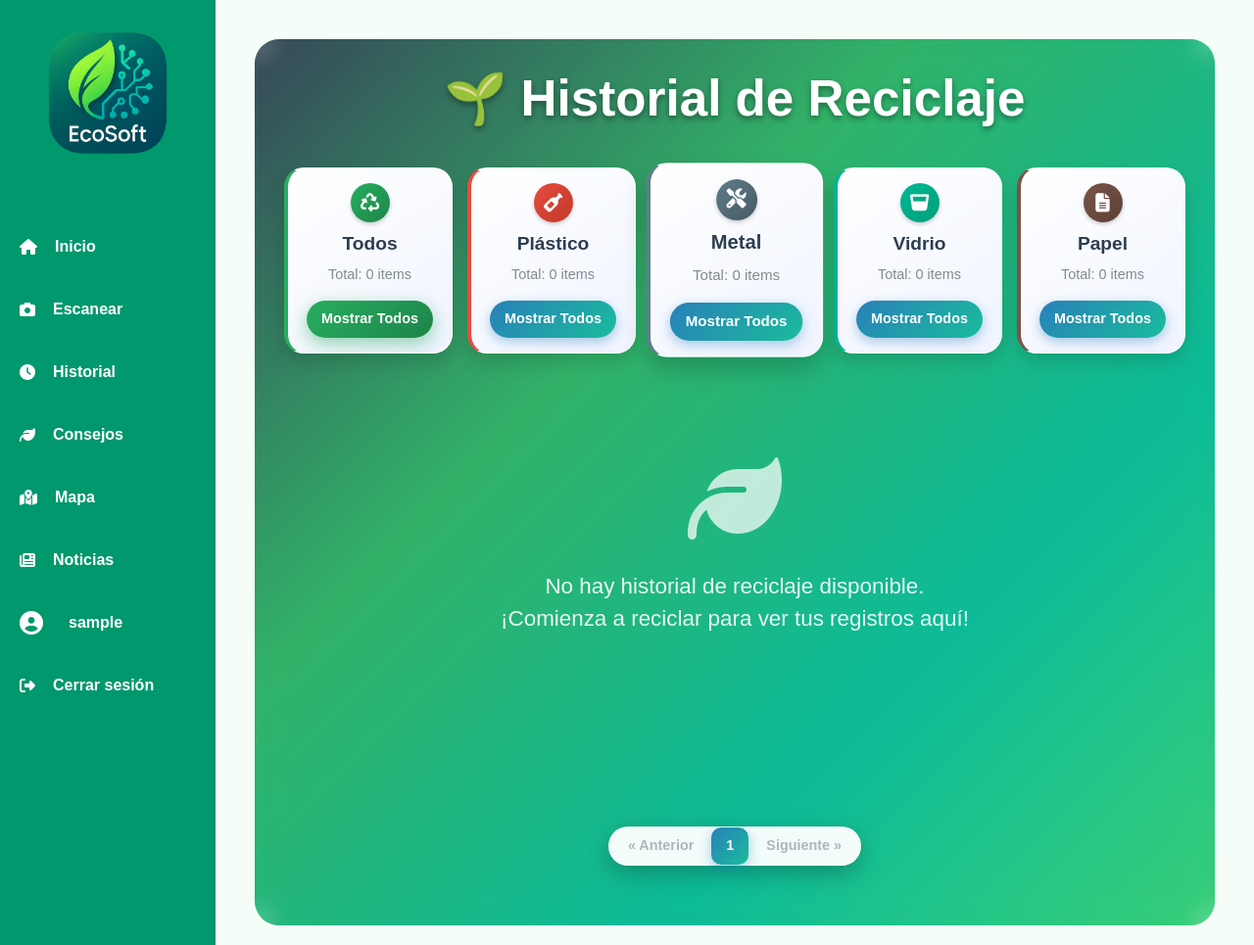
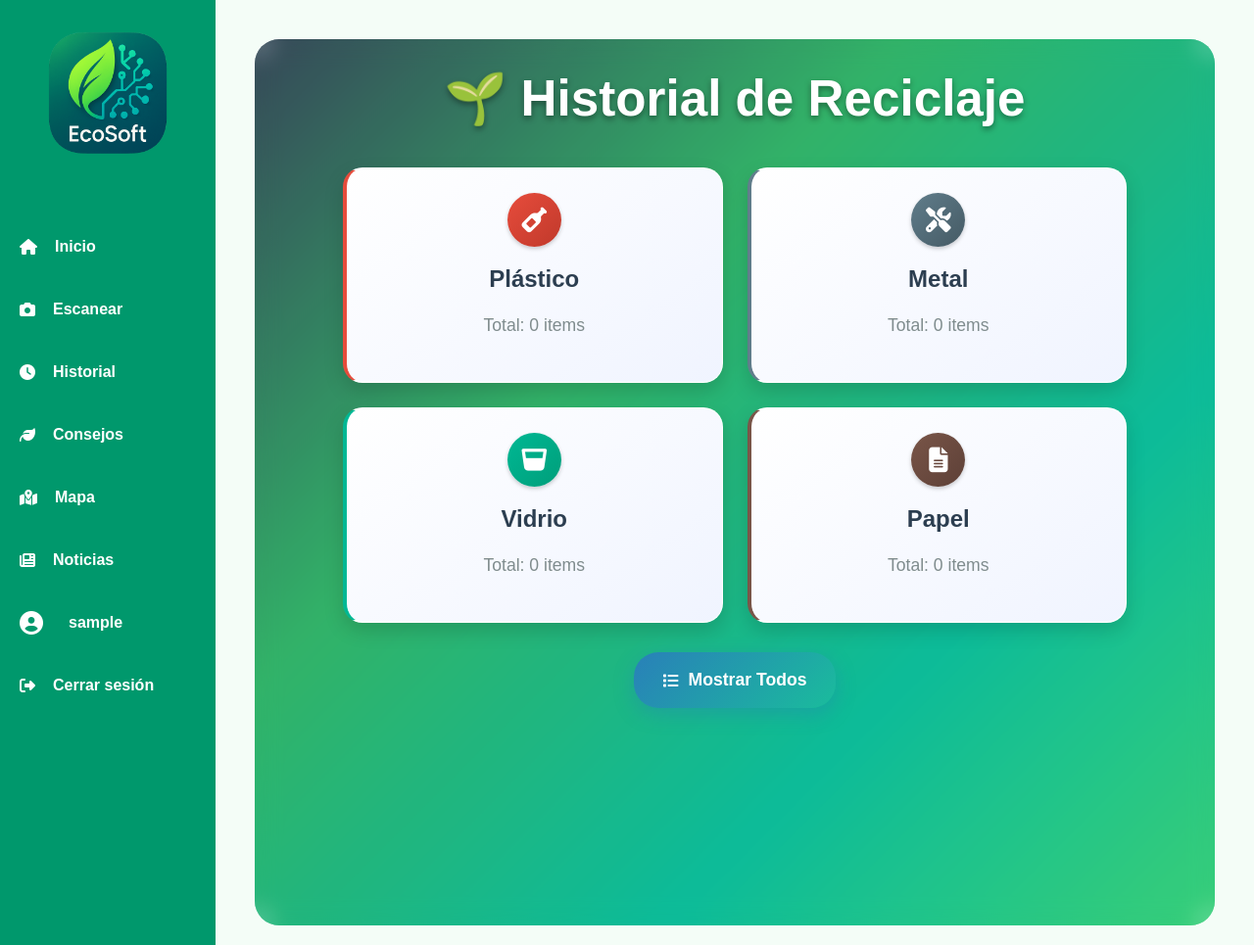
Before and after one commit to Ezequiel0117/proyecto-final-Ezequiel-Jaramillo, a Django app: page /history/ in a window 1280 px wide. Shown: the whole page at 98% size. Run offline with Django 5.2, Linux system fonts and the light colour scheme; a user stored in the database is signed in; tables that the repository leaves empty hold one stand-in row (values such as "Sample post"); parts of the project's set-up code (start-up, migrations or seed data) failed here and were passed over.

Commit message:
Se mejoro la visualizacion en historial con cards

```diff
--- a/static/css/history.css
+++ b/static/css/history.css
@@ -43,6 +43,7 @@
     width: 100%;
     padding: 0 15px;
     box-sizing: border-box;
+    overflow: hidden; /* Añadido para prevenir problemas de desbordamiento */
 }
 
 /* Page title */
@@ -55,13 +56,17 @@
     font-size: 3.2rem;
 }
 
-/* Residue class container */
+/* Residue class container - 2x2 Grid */
 .residue-class-container {
     display: grid;
-    grid-template-columns: repeat(5, 1fr); /* Forzar 5 columnas en pantallas grandes */
-    gap: 15px;
+    grid-template-columns: 1fr 1fr; /* 2 columnas */
+    grid-template-rows: 1fr 1fr; /* 2 filas */
+    gap: 20px;
     margin-bottom: 30px;
     width: 100%;
+    max-width: 800px; /* Limitar el ancho máximo */
+    margin-left: auto;
+    margin-right: auto;
     padding: 0;
     box-sizing: border-box;
     justify-content: center;
@@ -71,27 +76,23 @@
 .residue-class-card {
     border: none;
     border-radius: 20px;
-    padding: 15px;
+    padding: 20px;
     background: linear-gradient(145deg, #ffffff 0%, #f0f4ff 100%);
     box-shadow: 0 8px 20px rgba(0, 0, 0, 0.15);
     transition: all 0.3s cubic-bezier(0.4, 0, 0.2, 1);
     text-align: center;
     border: 1px solid rgba(255, 255, 255, 0.9);
     box-sizing: border-box;
-}
-
-.residue-class-card.metal {
-    transform: scale(1.05); /* Resaltar la tarjeta de Metal */
-    box-shadow: 0 12px 24px rgba(0, 0, 0, 0.2);
+    cursor: pointer;
+    display: flex;
+    flex-direction: column;
+    justify-content: space-between;
+    min-height: 200px;
 }
 
 .residue-class-card:hover {
     transform: translateY(-10px) scale(1.03);
     box-shadow: 0 15px 30px rgba(0, 0, 0, 0.2);
-}
-
-.residue-class-card.all-residues {
-    border-left: 4px solid #27ae60;
 }
 
 .residue-class-card.plastic {
@@ -111,20 +112,15 @@
 }
 
 .residue-class-card .class-icon {
-    width: 40px;
-    height: 40px;
+    width: 50px;
+    height: 50px;
     border-radius: 50%;
     display: flex;
     align-items: center;
     justify-content: center;
-    font-size: 1.2rem;
-    margin: 0 auto 10px;
+    font-size: 1.5rem;
+    margin: 0 auto 15px;
     box-shadow: 0 2px 4px rgba(0, 0, 0, 0.2);
-}
-
-.residue-class-card.all-residues .class-icon {
-    background: linear-gradient(135deg, #27ae60, #1e8449);
-    color: white;
 }
 
 .residue-class-card.plastic .class-icon {
@@ -148,40 +144,150 @@
 }
 
 .residue-class-card h3 {
-    margin: 0 0 10px;
-    font-size: 1.2rem;
+    margin: 0 0 15px;
+    font-size: 1.4rem;
     font-weight: 600;
     color: #2c3e50;
 }
 
 .residue-class-card p {
-    margin: 0 0 15px;
-    font-size: 0.9rem;
+    margin: 0 0 20px;
+    font-size: 1rem;
     color: #7f8c8d;
+    font-weight: 500;
+}
+
+/* Card bottom section */
+.card-bottom {
+    margin-top: auto;
 }
 
 .residue-class-card .class-btn {
     display: inline-block;
     background: linear-gradient(135deg, #2980b9, #1abc9c);
     color: white;
-    padding: 8px 15px;
+    padding: 10px 20px;
     border-radius: 20px;
     font-weight: 600;
     font-size: 0.9rem;
     text-decoration: none;
     transition: all 0.3s ease;
     box-shadow: 0 4px 12px rgba(41, 128, 185, 0.4);
-}
-
-.residue-class-card .class-btn.active {
-    background: linear-gradient(135deg, #27ae60, #1e8449);
-    box-shadow: 0 6px 18px rgba(39, 174, 96, 0.5);
+    border: none;
+    cursor: pointer;
 }
 
 .residue-class-card .class-btn:hover {
     background: linear-gradient(135deg, #2471a3, #17a2b8);
     transform: translateY(-2px);
     box-shadow: 0 6px 18px rgba(41, 128, 185, 0.5);
+}
+
+/* Contenedor del botón Mostrar Todos */
+.show-all-container {
+    display: flex;
+    justify-content: center;
+    align-items: center;
+    margin: 30px 0;
+    width: 100%;
+    text-align: center;
+    clear: both; /* Prevenir interferencias de elementos flotantes */
+}
+
+.show-all-main-btn {
+    background: linear-gradient(135deg, #2980b9, #1abc9c);
+    color: white;
+    padding: 15px 30px;
+    border-radius: 25px;
+    font-weight: 600;
+    font-size: 1.1rem;
+    border: none;
+    cursor: pointer;
+    transition: all 0.3s ease;
+    box-shadow: 0 6px 20px rgba(41, 128, 185, 0.4);
+    display: inline-flex;
+    align-items: center;
+    gap: 10px;
+    text-decoration: none;
+}
+
+.show-all-main-btn:hover {
+    background: linear-gradient(135deg, #2471a3, #17a2b8);
+    transform: translateY(-3px);
+    box-shadow: 0 8px 25px rgba(41, 128, 185, 0.5);
+}
+
+.show-all-main-btn i {
+    font-size: 1rem;
+}
+
+/* Ajuste para responsive */
+@media (max-width: 768px) {
+    .show-all-container {
+        margin: 20px 0;
+        padding: 0 10px;
+    }
+
+    .show-all-main-btn {
+        padding: 12px 24px;
+        font-size: 1rem;
+    }
+}
+
+.history-header {
+    display: flex;
+    justify-content: space-between;
+    align-items: center;
+    margin-bottom: 30px;
+    padding: 20px;
+    background: rgba(255, 255, 255, 0.1);
+    border-radius: 15px;
+    backdrop-filter: blur(10px);
+}
+
+.history-header h3 {
+    color: white;
+    margin: 0;
+    font-size: 1.8rem;
+    font-weight: 600;
+    text-shadow: 0 2px 4px rgba(0, 0, 0, 0.3);
+}
+
+.history-controls {
+    display: flex;
+    gap: 10px;
+}
+
+.control-btn {
+    background: linear-gradient(135deg, #2980b9, #1abc9c);
+    color: white;
+    border: none;
+    padding: 12px 20px;
+    border-radius: 20px;
+    font-weight: 600;
+    font-size: 0.9rem;
+    cursor: pointer;
+    transition: all 0.3s ease;
+    box-shadow: 0 4px 12px rgba(41, 128, 185, 0.4);
+    display: flex;
+    align-items: center;
+    gap: 8px;
+}
+
+.control-btn:hover {
+    background: linear-gradient(135deg, #2471a3, #17a2b8);
+    transform: translateY(-2px);
+    box-shadow: 0 6px 18px rgba(41, 128, 185, 0.5);
+}
+
+.control-btn.back-btn {
+    background: linear-gradient(135deg, #e74c3c, #c0392b);
+    box-shadow: 0 4px 12px rgba(231, 76, 60, 0.4);
+}
+
+.control-btn.back-btn:hover {
+    background: linear-gradient(135deg, #c0392b, #a93226);
+    box-shadow: 0 6px 18px rgba(231, 76, 60, 0.5);
 }
 
 /* Card container */
@@ -492,29 +620,68 @@
 
 @media (min-width: 769px) and (max-width: 1199px) {
     .residue-class-container {
-        grid-template-columns: repeat(3, 1fr); /* 3 columnas en pantallas medianas */
+        max-width: 600px;
+        gap: 18px;
+    }
+
+    .residue-class-card {
+        min-height: 180px;
+        padding: 18px;
+    }
+
+    .residue-class-card h3 {
+        font-size: 1.3rem;
+    }
+
+    .residue-class-card .class-icon {
+        width: 45px;
+        height: 45px;
+        font-size: 1.3rem;
+    }
+
+    .card-container {
+        grid-template-columns: repeat(auto-fill, minmax(220px, 1fr));
     }
 }
 
 @media (min-width: 1200px) {
     .residue-class-container {
-        grid-template-columns: repeat(5, 1fr); /* 5 columnas en pantallas grandes */
+        max-width: 800px;
+        gap: 25px;
     }
-    .card-container {
-        grid-template-columns: repeat(auto-fill, minmax(220px, 1fr));
+
+    .residue-class-card {
+        min-height: 220px;
+        padding: 25px;
     }
-}
 
-@media (min-width: 1400px) {
-    .residue-class-container,
+    .residue-class-card h3 {
+        font-size: 1.5rem;
+    }
+
+    .residue-class-card p {
+        font-size: 1.1rem;
+    }
+
+    .residue-class-card .class-icon {
+        width: 55px;
+        height: 55px;
+        font-size: 1.6rem;
+    }
+
     .card-container {
         grid-template-columns: repeat(auto-fill, minmax(240px, 1fr));
     }
 }
 
-@media (min-width: 1600px) {
-    .residue-class-container,
+@media (min-width: 1400px) {
     .card-container {
         grid-template-columns: repeat(auto-fill, minmax(260px, 1fr));
     }
 }
+
+@media (min-width: 1600px) {
+    .card-container {
+        grid-template-columns: repeat(auto-fill, minmax(280px, 1fr));
+    }
+}
--- /dev/null
+++ b/static/js/history.js
@@ -0,0 +1,58 @@
+function getUrlParameter(name) {
+    name = name.replace(/[\[]/, '\\[').replace(/[\]]/, '\\]');
+    var regex = new RegExp('[\\?&]' + name + '=([^&#]*)');
+    var results = regex.exec(location.search);
+    return results === null ? '' : decodeURIComponent(results[1].replace(/\+/g, ' '));
+}
+
+function showHistory(residueType) {
+    const url = new URL(window.location);
+    url.searchParams.set('residue', residueType);
+    url.searchParams.delete('show_all');
+    url.searchParams.delete('page');
+
+    window.location.href = url.toString();
+}
+
+function showAllHistory() {
+    const url = new URL(window.location);
+    url.searchParams.set('show_all', 'true');
+    url.searchParams.delete('residue');
+    url.searchParams.delete('page');
+
+    window.location.href = url.toString();
+}
+
+function goBack() {
+    const url = new URL(window.location);
+    url.search = '';
+    window.location.href = url.toString();
+}
+
+document.addEventListener('DOMContentLoaded', function() {
+    const residueType = getUrlParameter('residue');
+    const showAll = getUrlParameter('show_all');
+
+    if (showAll === 'true') {
+        document.getElementById('residue-cards').style.display = 'none';
+        document.getElementById('show-all-container').style.display = 'none';
+        document.getElementById('history-section').style.display = 'block';
+        document.getElementById('history-title').textContent = 'Historial Completo de Reciclaje';
+    } else if (residueType) {
+        document.getElementById('residue-cards').style.display = 'none';
+        document.getElementById('show-all-container').style.display = 'none';
+        document.getElementById('history-section').style.display = 'block';
+
+        const titles = {
+            'plastico': 'Historial de Plástico',
+            'metal': 'Historial de Metal',
+            'vidrio': 'Historial de Vidrio',
+            'papel': 'Historial de Papel'
+        };
+        document.getElementById('history-title').textContent = titles[residueType] || 'Historial de Reciclaje';
+    } else {
+        document.getElementById('residue-cards').style.display = 'grid';
+        document.getElementById('show-all-container').style.display = 'flex';
+        document.getElementById('history-section').style.display = 'none';
+    }
+});
--- a/templates/historial/history.html
+++ b/templates/historial/history.html
@@ -2,45 +2,60 @@
 {% load static %}
 
 {% block content %}
-<link rel="stylesheet" href="{% static 'css/history.css' %}?v=2.7">
+<link rel="stylesheet" href="{% static 'css/history.css' %}?v=2.9">
 <link rel="stylesheet" href="https://cdnjs.cloudflare.com/ajax/libs/font-awesome/6.5.0/css/all.min.css" />
+<script src="{% static 'js/history.js' %}"></script>
 
 <div class="history-page">
     <div class="history-content">
         <div class="content-wrapper">
             <h2 class="page-title">🌱 Historial de Reciclaje</h2>
 
-            <!-- Residue Class Cards -->
-            <div class="residue-class-container">
-                <div class="residue-class-card all-residues">
-                    <div class="class-icon"><i class="fas fa-recycle"></i></div>
-                    <h3>Todos</h3>
-                    <p>Total: {{ residue_counts.plastico|add:residue_counts.vidrio|add:residue_counts.papel|add:residue_counts.metal }} items</p>
-                    <a href="{% url 'history' %}" class="class-btn {% if not filter_residue %}active{% endif %}">Mostrar Todos</a>
-                </div>
-                <div class="residue-class-card plastic">
+            <!-- Residue Class Cards - 2x2 Grid -->
+            <div class="residue-class-container" id="residue-cards">
+                <div class="residue-class-card plastic" onclick="showHistory('plastico')">
                     <div class="class-icon"><i class="fas fa-wine-bottle"></i></div>
                     <h3>Plástico</h3>
                     <p>Total: {{ residue_counts.plastico }} items</p>
-                    <a href="{% url 'history' %}?residue=plastico" class="class-btn {% if filter_residue == 'plastico' %}active{% endif %}">Mostrar Todos</a>
                 </div>
-                <div class="residue-class-card metal">
+
+                <div class="residue-class-card metal" onclick="showHistory('metal')">
                     <div class="class-icon"><i class="fas fa-tools"></i></div>
                     <h3>Metal</h3>
                     <p>Total: {{ residue_counts.metal }} items</p>
-                    <a href="{% url 'history' %}?residue=metal" class="class-btn {% if filter_residue == 'metal' %}active{% endif %}">Mostrar Todos</a>
                 </div>
-                <div class="residue-class-card glass">
+
+                <div class="residue-class-card glass" onclick="showHistory('vidrio')">
                     <div class="class-icon"><i class="fas fa-glass-whiskey"></i></div>
                     <h3>Vidrio</h3>
                     <p>Total: {{ residue_counts.vidrio }} items</p>
-                    <a href="{% url 'history' %}?residue=vidrio" class="class-btn {% if filter_residue == 'vidrio' %}active{% endif %}">Mostrar Todos</a>
                 </div>
-                <div class="residue-class-card paper-cardboard">
+
+                <div class="residue-class-card paper-cardboard" onclick="showHistory('papel')">
                     <div class="class-icon"><i class="fas fa-file-alt"></i></div>
                     <h3>Papel</h3>
                     <p>Total: {{ residue_counts.papel }} items</p>
-                    <a href="{% url 'history' %}?residue=papel" class="class-btn {% if filter_residue == 'papel' %}active{% endif %}">Mostrar Todos</a>
+                </div>
+            </div>
+
+            <!-- Botón Mostrar Todos -->
+            <div class="show-all-container" id="show-all-container">
+                <button class="show-all-main-btn" onclick="showAllHistory()">
+                    <i class="fas fa-list"></i> Mostrar Todos
+                </button>
+            </div>
+
+            <!-- History Section (Initially Hidden) -->
+            <div class="history-section" id="history-section" style="display: none;">
+                <div class="history-header">
+                    <h3 id="history-title">Historial de Reciclaje</h3>
+                    <div class="history-controls">
+                        <button class="control-btn back-btn" onclick="goBack()">
+                            <i class="fas fa-arrow-left"></i> Volver
+                        </button>
+                        <button class="control-btn show-all-btn" onclick="showAllHistory()">
+                            <i class="fas fa-list"></i> Mostrar Todos
+                        </button>
                     </div>
                 </div>
 
@@ -107,14 +122,14 @@
                         <p>No hay historial de reciclaje disponible.<br>¡Comienza a reciclar para ver tus registros aquí!</p>
                     </div>
                 {% endif %}
-        </div>
 
-        <!-- Paginación -->
+                <!-- Paginación - Solo mostrar si hay más de una página -->
+                {% if history_items.paginator.num_pages > 1 %}
                 <nav class="pagination-section">
                     <ul class="pagination justify-content-center">
                         {% if history_items.has_previous %}
                             <li class="page-item">
-                        <a class="page-link" href="?page={{ history_items.previous_page_number }}{% if filter_residue %}&residue={{ filter_residue }}{% endif %}" aria-label="Anterior">
+                                <a class="page-link" href="?page={{ history_items.previous_page_number }}{% if filter_residue %}&residue={{ filter_residue }}{% endif %}{% if show_all %}&show_all=true{% endif %}" aria-label="Anterior">
                                     <span aria-hidden="true">« Anterior</span>
                                 </a>
                             </li>
@@ -131,14 +146,14 @@
                                 </li>
                             {% elif num > history_items.number|add:-3 and num < history_items.number|add:3 %}
                                 <li class="page-item">
-                            <a class="page-link" href="?page={{ num }}{% if filter_residue %}&residue={{ filter_residue }}{% endif %}">{{ num }}</a>
+                                    <a class="page-link" href="?page={{ num }}{% if filter_residue %}&residue={{ filter_residue }}{% endif %}{% if show_all %}&show_all=true{% endif %}">{{ num }}</a>
                                 </li>
                             {% endif %}
                         {% endfor %}
 
                         {% if history_items.has_next %}
                             <li class="page-item">
-                        <a class="page-link" href="?page={{ history_items.next_page_number }}{% if filter_residue %}&residue={{ filter_residue }}{% endif %}" aria-label="Siguiente">
+                                <a class="page-link" href="?page={{ history_items.next_page_number }}{% if filter_residue %}&residue={{ filter_residue }}{% endif %}{% if show_all %}&show_all=true{% endif %}" aria-label="Siguiente">
                                     <span aria-hidden="true">Siguiente »</span>
                                 </a>
                             </li>
@@ -149,6 +164,10 @@
                         {% endif %}
                     </ul>
                 </nav>
+                {% endif %}
             </div>
         </div>
+    </div>
+</div>
+
 {% endblock %}
```
Also changed, not shown: other parts of static/css/history.css (+41 -19 lines), clasificador/view/history.py (+32 -14 lines). Lines whose indentation alone changed are shown as unchanged.
